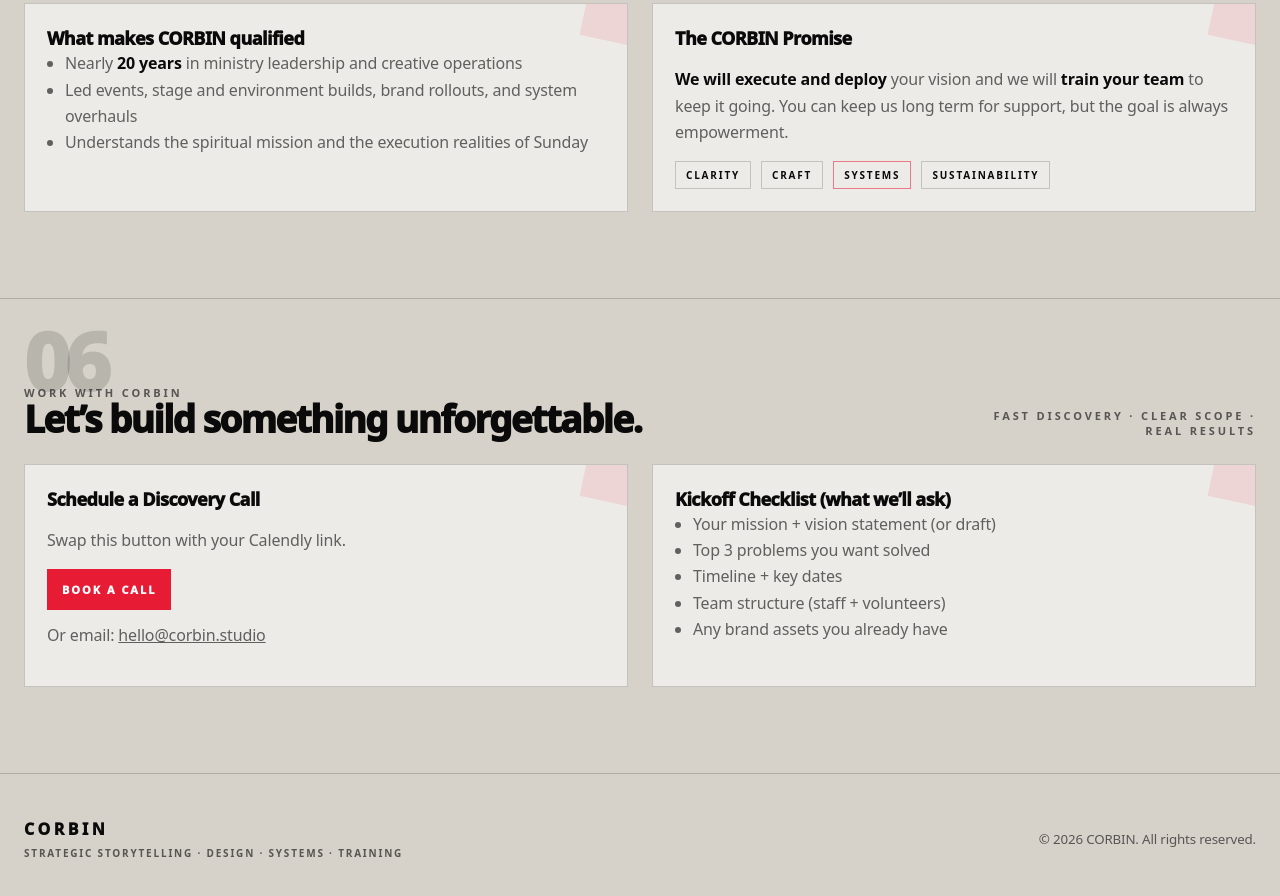
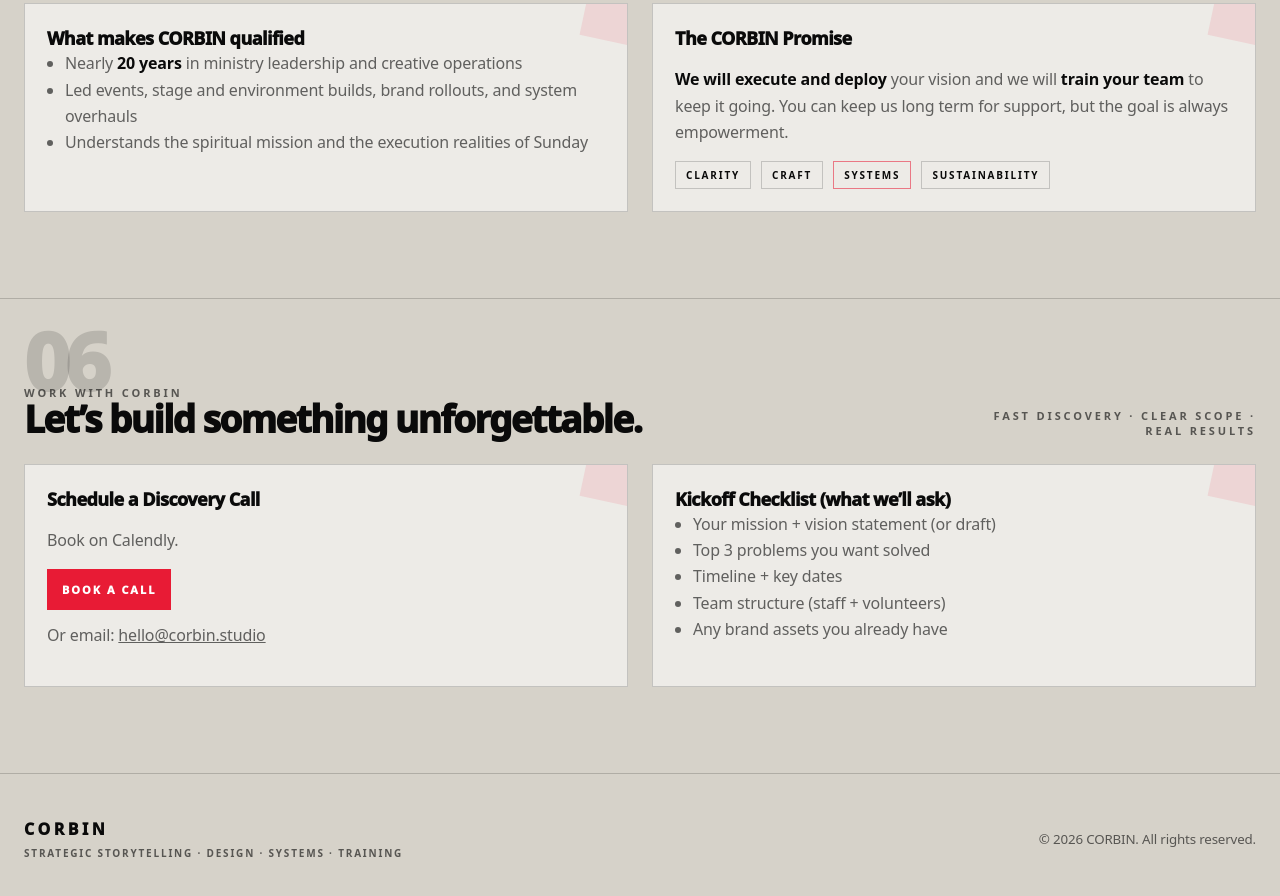
Before and after one commit to Corbin-Design/Corbin-Studio, a plain HTML site: page index.html in a window 1280 px wide. Shown: the part 3420-4316 px from the top of the page. Drawn offline with Linux system fonts and the light colour scheme.

Commit message:
Update button text for scheduling a call

```diff
--- a/index.html
+++ b/index.html
@@ -642,7 +642,7 @@
         <div class="grid cols-2">
           <div class="card">
             <h3>Schedule a Discovery Call</h3>
-            <p class="muted">Swap this button with your Calendly link.</p>
+            <p class="muted">Book on Calendly.</p>
             <a class="btn primary" href="#">Book a call</a>
             <p class="muted" style="margin-top:12px">Or email: <a href="mailto:hello@corbin.studio">hello@corbin.studio</a></p>
           </div>
```
